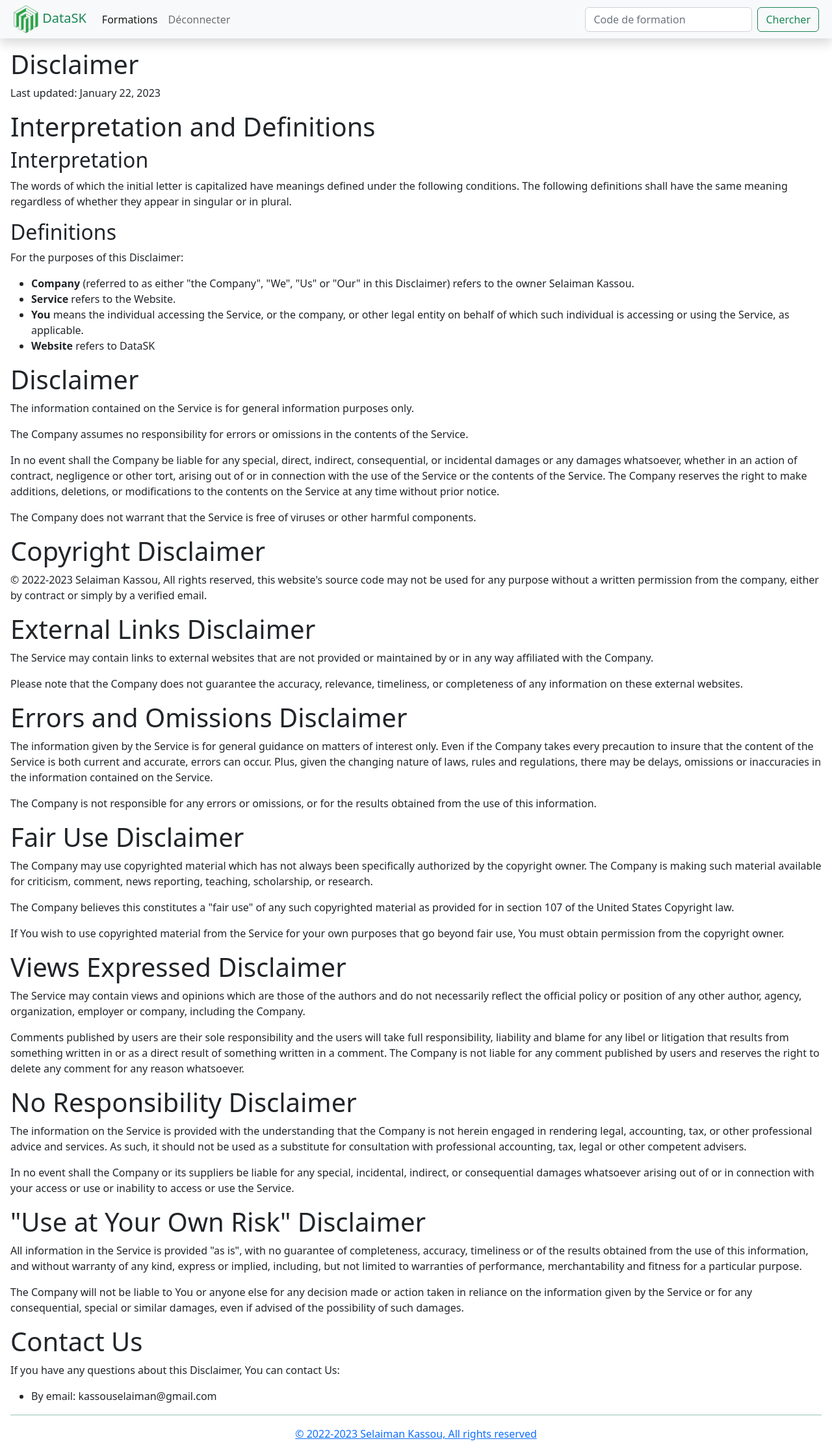
After one commit to techguyseli/teleor, a Django app: page /get_copyrights/ in a window 1280 px wide. The commit adds this page. Shown: the whole page at 65% size. Run offline with Django 4.2, Linux system fonts and the light colour scheme.

Commit message:
latest stable version

```diff
--- a/teleor/teleor_web_app/accounts/templates/login/login.html
+++ b/teleor/teleor_web_app/accounts/templates/login/login.html
@@ -28,7 +28,7 @@
       <input class="form-control form-control-lg mb-3" type="password" name="password" id="password" placeholder="Mot de passe" required>
       <input class="form-control form-control-lg btn btn-outline-success" type="submit" value="Login">
     </form>
-    <p class="text-muted">&copy; {% now "Y" %} SK Tech</p>
+    <p class="text-muted text-center"><a href="{%url 'get_copyrights'%}">&copy; 2022-{% now "Y" %} Selaiman Kassou, All rights reserved</a></p>
   </div>
   <div class="col-sm-0 col-md-3 col-lg-4"></div>
   <script src="https://code.jquery.com/jquery-3.2.1.slim.min.js" integrity="sha384-KJ3o2DKtIkvYIK3UENzmM7KCkRr/rE9/Qpg6aAZGJwFDMVNA/GpGFF93hXpG5KkN" crossorigin="anonymous"></script>
--- /dev/null
+++ b/teleor/teleor_web_app/formations/templates/copyright/copyright.html
@@ -0,0 +1,51 @@
+{% extends "base/base.html" %}
+
+{% block title %}Copyright - Selaiman Kassou{% endblock %}
+
+{% block content %}
+<h1>Disclaimer</h1>
+<p>Last updated: January 22, 2023</p>
+<h1>Interpretation and Definitions</h1>
+<h2>Interpretation</h2>
+<p>The words of which the initial letter is capitalized have meanings defined under the following conditions.
+The following definitions shall have the same meaning regardless of whether they appear in singular or in plural.</p>
+<h2>Definitions</h2>
+<p>For the purposes of this Disclaimer:</p>
+<ul>
+<li><strong>Company</strong> (referred to as either &quot;the Company&quot;, &quot;We&quot;, &quot;Us&quot; or &quot;Our&quot; in this Disclaimer) refers to the owner Selaiman Kassou.</li>
+<li><strong>Service</strong> refers to the Website.</li>
+<li><strong>You</strong> means the individual accessing the Service, or the company, or other legal entity on behalf of which such individual is accessing or using the Service, as applicable.</li>
+<li><strong>Website</strong> refers to DataSK</li>
+</ul>
+<h1>Disclaimer</h1>
+<p>The information contained on the Service is for general information purposes only.</p>
+<p>The Company assumes no responsibility for errors or omissions in the contents of the Service.</p>
+<p>In no event shall the Company be liable for any special, direct, indirect, consequential, or incidental damages or any damages whatsoever, whether in an action of contract, negligence or other tort, arising out of or in connection with the use of the Service or the contents of the Service. The Company reserves the right to make additions, deletions, or modifications to the contents on the Service at any time without prior notice.</p>
+<p>The Company does not warrant that the Service is free of viruses or other harmful components.</p>
+<h1>Copyright Disclaimer</h1>
+<p>&copy; 2022-{% now "Y" %} Selaiman Kassou, All rights reserved, this website's source code may not be used for any purpose without a written permission from the company, either by contract or simply by a verified email.</p>
+<h1>External Links Disclaimer</h1>
+<p>The Service may contain links to external websites that are not provided or maintained by or in any way affiliated with the Company.</p>
+<p>Please note that the Company does not guarantee the accuracy, relevance, timeliness, or completeness of any information on these external websites.</p>
+<h1>Errors and Omissions Disclaimer</h1>
+<p>The information given by the Service is for general guidance on matters of interest only. Even if the Company takes every precaution to insure that the content of the Service is both current and accurate, errors can occur. Plus, given the changing nature of laws, rules and regulations, there may be delays, omissions or inaccuracies in the information contained on the Service.</p>
+<p>The Company is not responsible for any errors or omissions, or for the results obtained from the use of this information.</p>
+<h1>Fair Use Disclaimer</h1>
+<p>The Company may use copyrighted material which has not always been specifically authorized by the copyright owner. The Company is making such material available for criticism, comment, news reporting, teaching, scholarship, or research.</p>
+<p>The Company believes this constitutes a &quot;fair use&quot; of any such copyrighted material as provided for in section 107 of the United States Copyright law.</p>
+<p>If You wish to use copyrighted material from the Service for your own purposes that go beyond fair use, You must obtain permission from the copyright owner.</p>
+<h1>Views Expressed Disclaimer</h1>
+<p>The Service may contain views and opinions which are those of the authors and do not necessarily reflect the official policy or position of any other author, agency, organization, employer or company, including the Company.</p>
+<p>Comments published by users are their sole responsibility and the users will take full responsibility, liability and blame for any libel or litigation that results from something written in or as a direct result of something written in a comment. The Company is not liable for any comment published by users and reserves the right to delete any comment for any reason whatsoever.</p>
+<h1>No Responsibility Disclaimer</h1>
+<p>The information on the Service is provided with the understanding that the Company is not herein engaged in rendering legal, accounting, tax, or other professional advice and services. As such, it should not be used as a substitute for consultation with professional accounting, tax, legal or other competent advisers.</p>
+<p>In no event shall the Company or its suppliers be liable for any special, incidental, indirect, or consequential damages whatsoever arising out of or in connection with your access or use or inability to access or use the Service.</p>
+<h1>&quot;Use at Your Own Risk&quot; Disclaimer</h1>
+<p>All information in the Service is provided &quot;as is&quot;, with no guarantee of completeness, accuracy, timeliness or of the results obtained from the use of this information, and without warranty of any kind, express or implied, including, but not limited to warranties of performance, merchantability and fitness for a particular purpose.</p>
+<p>The Company will not be liable to You or anyone else for any decision made or action taken in reliance on the information given by the Service or for any consequential, special or similar damages, even if advised of the possibility of such damages.</p>
+<h1>Contact Us</h1>
+<p>If you have any questions about this Disclaimer, You can contact Us:</p>
+<ul>
+<li>By email: kassouselaiman@gmail.com</li>
+</ul>
+{% endblock %}
--- a/teleor/teleor_web_app/formations/templates/index/index.html
+++ b/teleor/teleor_web_app/formations/templates/index/index.html
@@ -10,11 +10,11 @@
       <hr class="pt-0 mt-1 opacity-100"/>
       {% for formation in branche.formations %}
         {% if formation.type_formation.description == 'Diplômante' %}
-          <a class="mb-1 badge rounded-pill border border-1 bg-primary text-light text-decoration-none fs-6 fw-normal" href="{% url 'details_get' formation.code_formation %}">{{formation.code_formation}} | {{formation.intitule_formation}} - {{formation.type_formation.description}}</a> <br/>
+          <a class="mb-1 badge rounded-pill bg-primary text-light text-decoration-none fs-6 fw-normal" href="{% url 'details_get' formation.code_formation %}">{{formation.code_formation}} | {{formation.intitule_formation}} - {{formation.type_formation.description}}</a> <br/>
         {%elif formation.type_formation.description == 'Qualifiante'%}
-          <a class="mb-1 badge rounded-pill border border-1 bg-danger text-light text-decoration-none fs-6 fw-normal" href="{% url 'details_get' formation.code_formation %}">{{formation.code_formation}} | {{formation.intitule_formation}} - {{formation.type_formation.description}}</a> <br/>
+          <a class="mb-1 badge rounded-pill bg-danger text-light text-decoration-none fs-6 fw-normal" href="{% url 'details_get' formation.code_formation %}">{{formation.code_formation}} | {{formation.intitule_formation}} - {{formation.type_formation.description}}</a> <br/>
         {%else%}
-          <a class="mb-1 badge rounded-pill border border-1 bg-dark text-light text-decoration-none fs-6 fw-normal" href="{% url 'details_get' formation.code_formation %}">{{formation.code_formation}} | {{formation.intitule_formation}} - {{formation.type_formation.description}}</a> <br/>
+          <a class="mb-1 badge rounded-pill bg-dark text-light text-decoration-none fs-6 fw-normal" href="{% url 'details_get' formation.code_formation %}">{{formation.code_formation}} | {{formation.intitule_formation}} - {{formation.type_formation.description}}</a> <br/>
         {%endif%}
       {% endfor %}
     </div>
--- a/teleor/teleor_web_app/formations/urls.py
+++ b/teleor/teleor_web_app/formations/urls.py
@@ -7,5 +7,6 @@ urlpatterns = [
     path('details_post/', views.details_post, name='details_post'),
     path('details_get/<int:code>/', views.details_get, name='details_get'),
     path('calculate_cpf_post/', views.calculate_cpf_post, name='calculate_cpf_post'),
+    path('get_copyrights/', views.get_copyrights, name='get_copyrights'),
     #path('db/', views.database_fill, name='database_fill'),
 ]
--- a/teleor/teleor_web_app/formations/views.py
+++ b/teleor/teleor_web_app/formations/views.py
@@ -7,6 +7,9 @@ from .models import *
 from decimal import Decimal
 import json
 import math
+
+def get_copyrights(request):
+    return render(request, 'copyright/copyright.html')
 
 @login_required
 def index(request):
--- a/teleor/teleor_web_app/templates/base/base.html
+++ b/teleor/teleor_web_app/templates/base/base.html
@@ -46,7 +46,7 @@
   <div class="m-3">
     {% block content %}{% endblock %}
     <hr class="border border-1 border-success">
-    <p class="text-muted text-center">&copy; {% now "Y" %} SK Tech</p>
+    <p class="text-muted text-center"><a href="{%url 'get_copyrights'%}">&copy; 2022-{% now "Y" %} Selaiman Kassou, All rights reserved</a></p>
   </div>
 
 
```
Also changed, not shown: teleor/teleor_web_app/formations/templates/details/details.html (+8 -1 lines).
